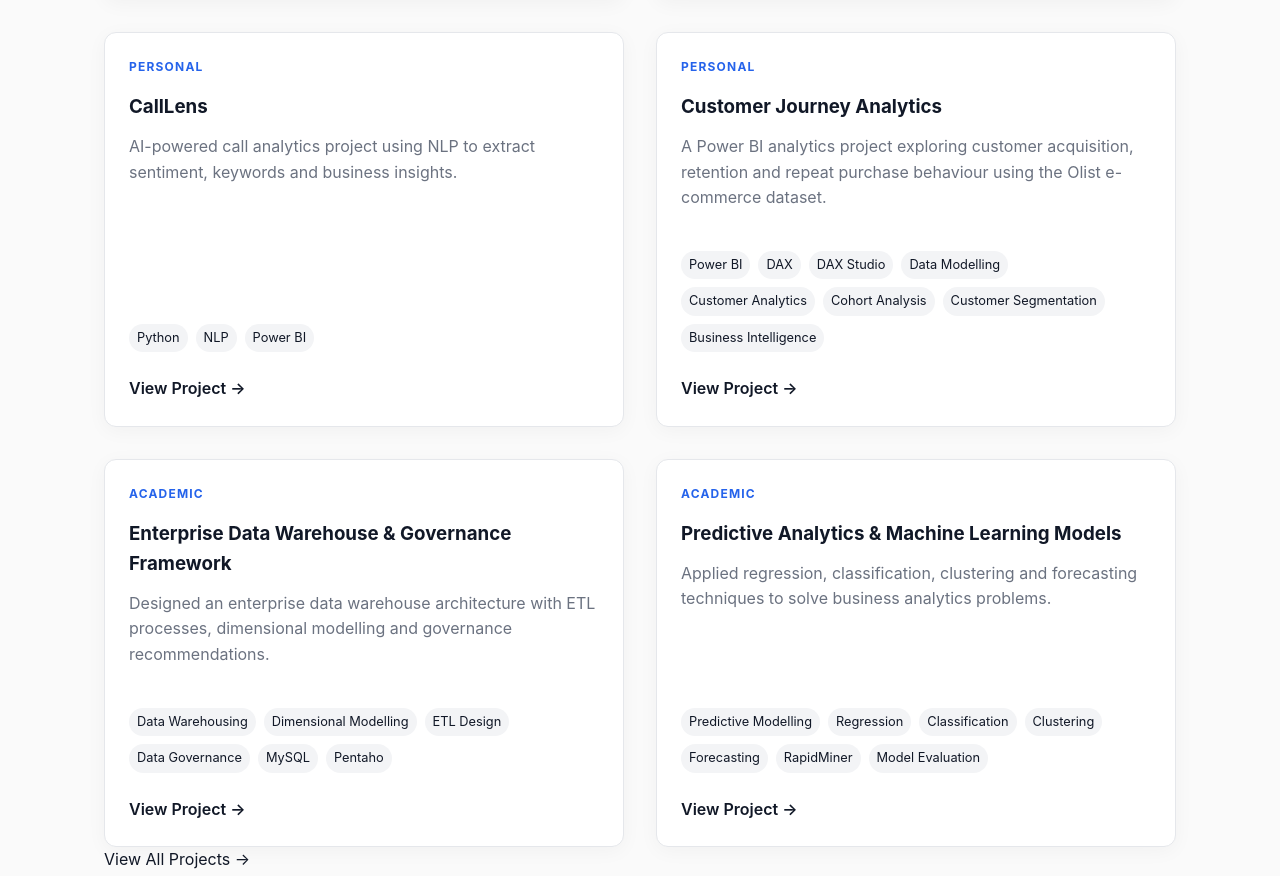
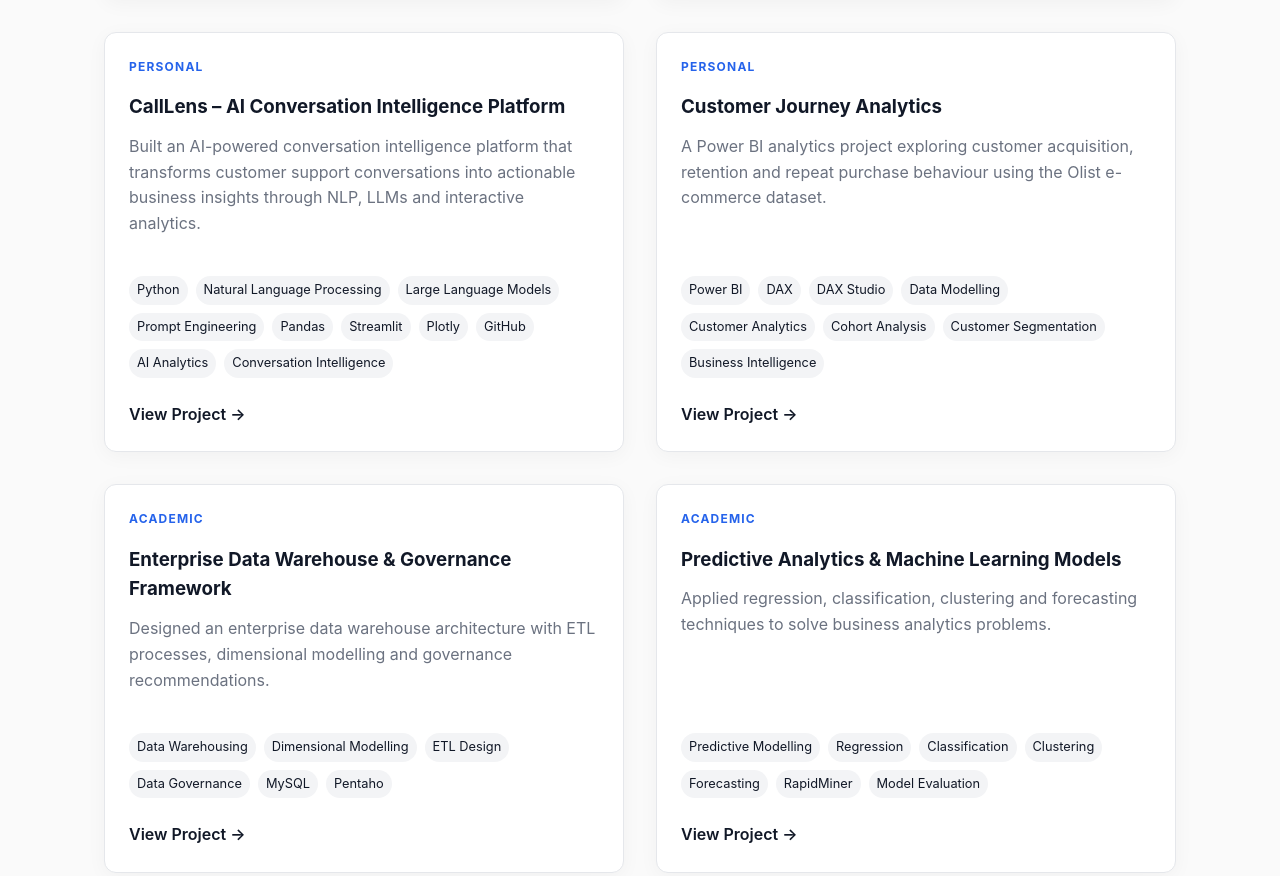
Before and after one commit to mtam-owner/portfolio-website, a React (Vite) app: page / in a window 1280 px wide. Shown: the part 1531-2407 px from the top of the page. Built offline with nearby package versions, Linux system fonts and the light colour scheme.

Commit message:
adjust data

```diff
--- a/src/data/projects.js
+++ b/src/data/projects.js
@@ -213,39 +213,66 @@ export const projects = [
 
   {
     id: "calllens",
-    title: "CallLens",
+
+    title: "CallLens – AI Conversation Intelligence Platform",
+
     category: "personal",
     featured: true,
     confidential: false,
+
     shortDescription:
-      "AI-powered call analytics project using NLP to extract sentiment, keywords and business insights.",
+      "Built an AI-powered conversation intelligence platform that transforms customer support conversations into actionable business insights through NLP, LLMs and interactive analytics.",
 
     context:
-      "A personal analytics project exploring how customer conversations can be analysed at scale using NLP techniques.",
+      "Customer conversations contain valuable operational and customer experience insights, yet organisations often rely on manual transcript reviews that are difficult to scale. CallLens was developed as an end-to-end analytics platform that converts unstructured conversations into structured intelligence for business users.",
 
     problem:
-      "Customer calls contain valuable business information, but manually reviewing conversations is time-consuming and difficult to scale.",
+      "Support teams generate thousands of conversations containing recurring issues, customer sentiment, escalation risks and product feedback. Without automated analysis, these insights remain buried within transcripts, making it difficult for management to identify trends, monitor service quality and prioritise operational improvements.",
 
     contribution: [
-      "Designed a basic NLP pipeline for transcript analysis.",
-      "Extracted sentiment, keywords and recurring conversation themes.",
-      "Prepared outputs for visualisation and business interpretation.",
+      "Designed an end-to-end conversation analytics pipeline from transcript ingestion to interactive reporting.",
+      "Processed customer support conversations using NLP techniques to extract sentiment, intent, keywords and recurring discussion topics.",
+      "Applied Large Language Models (LLMs) to generate concise conversation summaries and management-ready insights.",
+      "Developed AI-assisted classification to identify complaint categories, escalation risks and customer enquiry types.",
+      "Created an interactive web-based analytics application enabling users to explore conversations, trends and performance metrics.",
+      "Designed visual reporting components to support customer experience monitoring and operational decision-making.",
+      "Built the project using a cloud-first workflow with GitHub-based version control and reproducible deployment."
     ],
 
     result: [
-      "Demonstrated how unstructured text can be converted into analytical insight.",
-      "Created a foundation for future call analytics and customer experience reporting.",
+      "Demonstrated how unstructured conversation data can be transformed into structured business intelligence.",
+      "Provided automated insight generation across customer sentiment, conversation themes and operational risks.",
+      "Created a scalable foundation for AI-assisted customer support analytics and quality assurance.",
+      "Showcased practical integration of NLP, LLMs and interactive analytics within a single end-to-end solution."
     ],
 
-    technologies: ["Python", "NLP", "Power BI"],
-    screenshot: "",
+    technologies: [
+      "Python",
+      "Natural Language Processing",
+      "Large Language Models",
+      "Prompt Engineering",
+      "Pandas",
+      "Streamlit",
+      "Plotly",
+      "GitHub",
+      "AI Analytics",
+      "Conversation Intelligence"
+    ],
+
+    screenshot: "images/calllens-dashboard.png",
+
     links: [
       {
         label: "GitHub Repository",
-        url: "https://github.com/mtam-owner",
+        url: "https://github.com/mtam-owner/calllens"
       },
+      {
+        label: "Live Demo",
+        url: ""
+      }
     ],
-  },
+  }
+  ,
 
   {
     id: "customer-journey-analytics",
```
